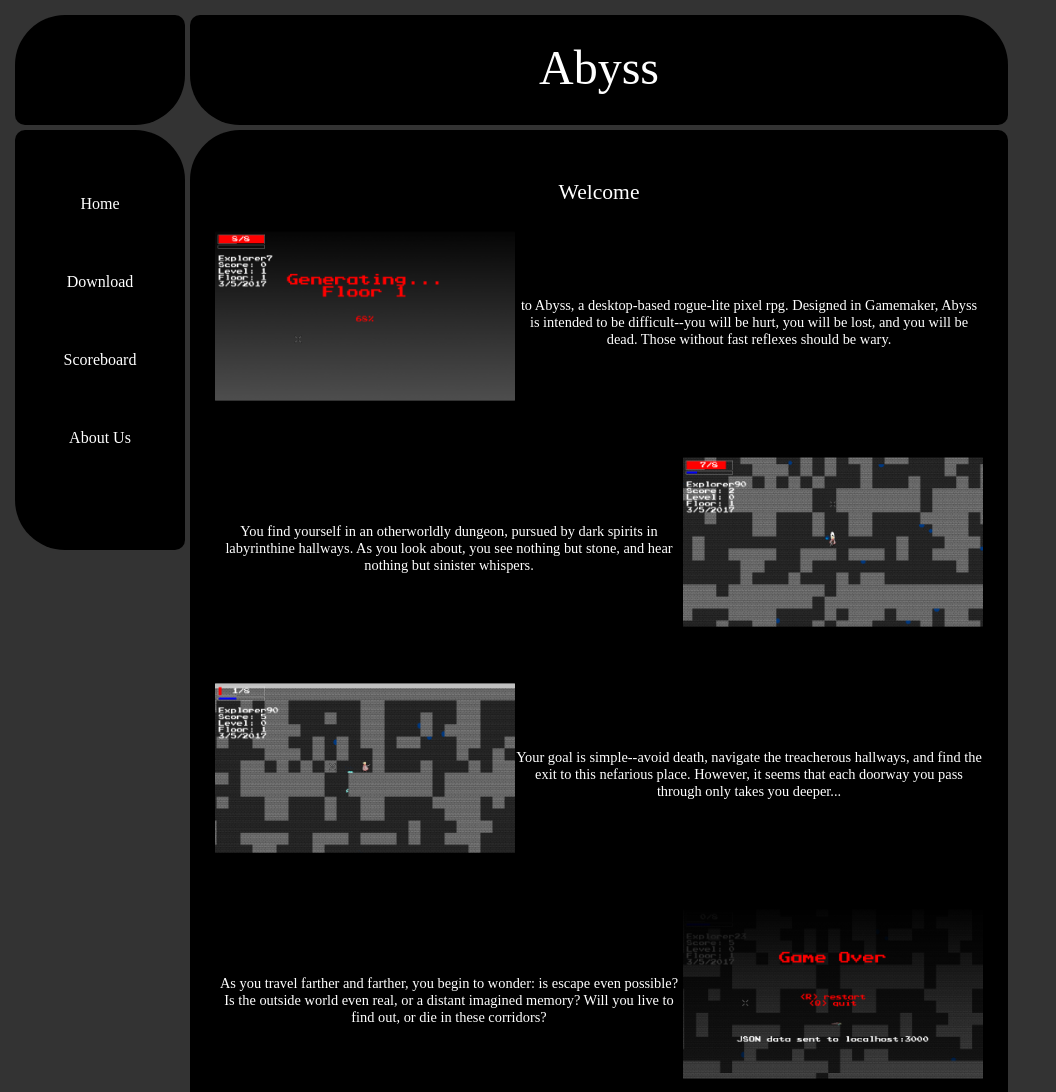
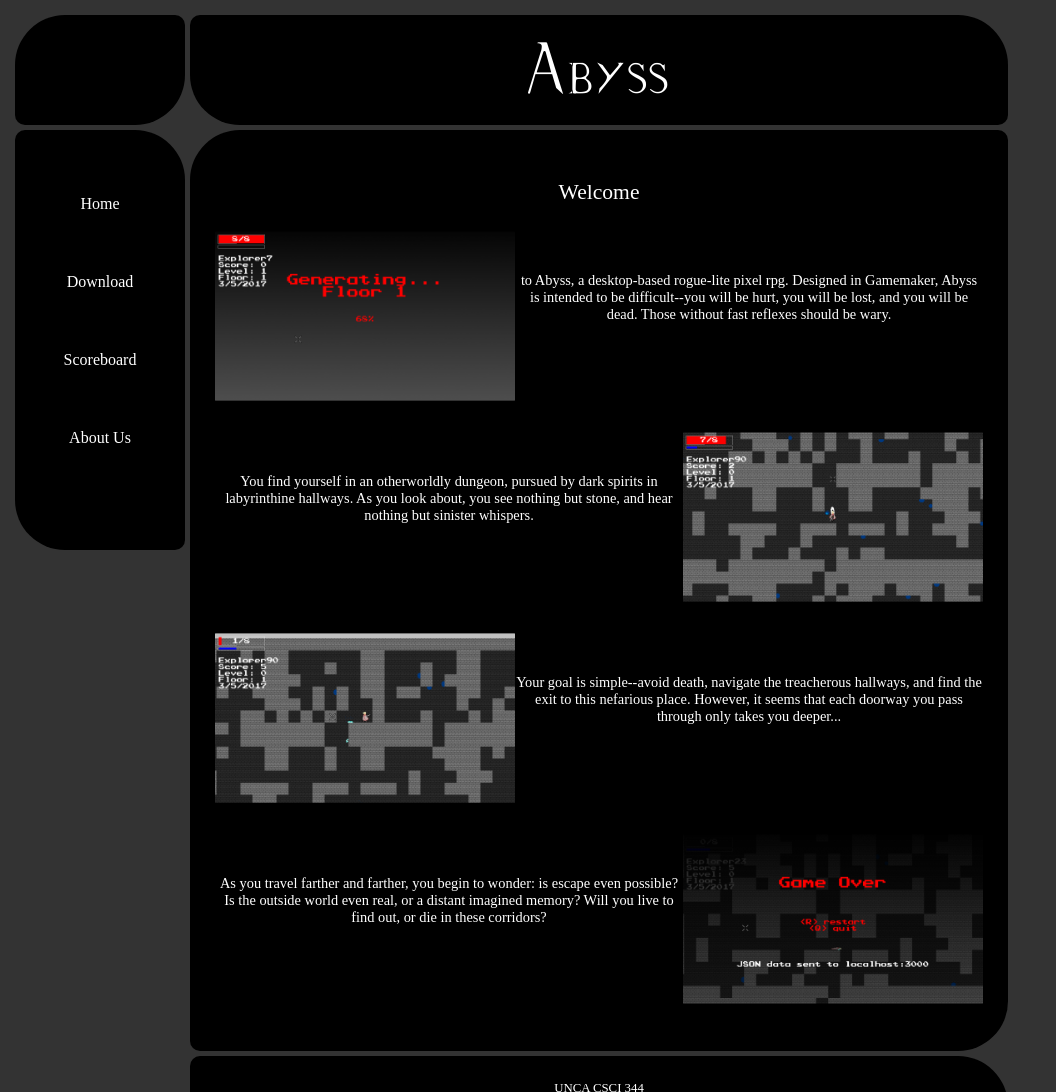
Before and after one commit to ewetheri/CSCI344TermProject, a website: page index.html in a window 1280 px wide. Shown: the top 1092 px of the page, without its empty margins (0-1056 px from the left). Drawn offline with nearby package versions, Linux system fonts and the light colour scheme.

Commit message:
Update main.css

```diff
--- a/main.css
+++ b/main.css
@@ -3,6 +3,11 @@
     border: 0px;
     margin: 0px;
     text-decoration: none;
+}
+
+@font-face {
+    font-family:superk;
+    src: url(Supernatural_Knight.ttf);
 }
 
 body {
@@ -41,6 +46,7 @@
     margin: 0px;
     background-color: inherit;
     z-index:-100;
+    font-family:superk;
 }
 
 button {
@@ -126,7 +132,7 @@
 
 .descriptionp {
     float:clear;
-    padding-top:75px;
+    padding-top:50px;
     margin-bottom:100px;
 }
 
```
